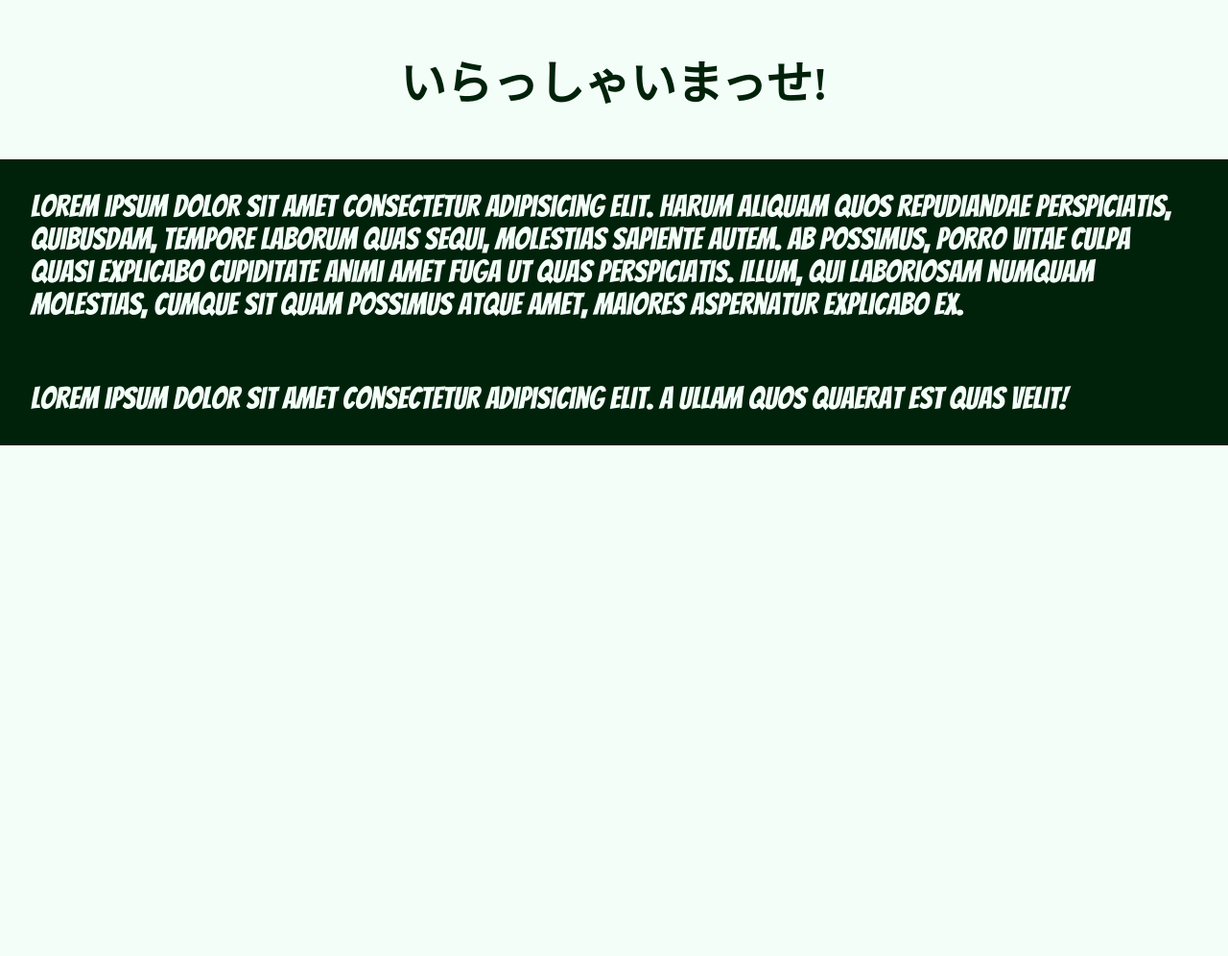
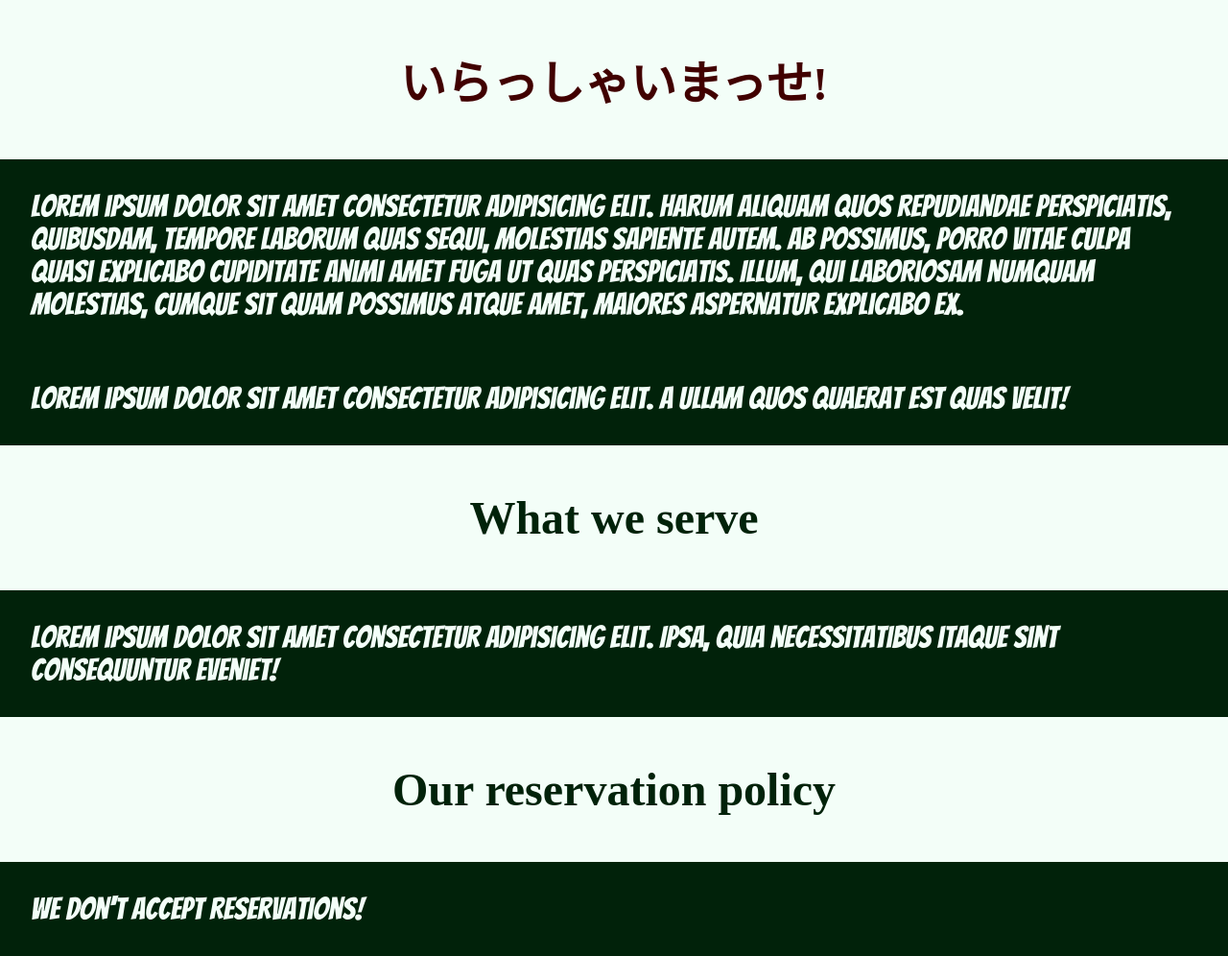
Before and after one commit to Aequivinius/jubilant-adventure, a plain HTML site: page index.html in a window 1280 px wide. Shown: the whole page at 96% size. Before the commit the page ends 800 px from the top, so only its background shows below. Drawn offline with Linux system fonts and the light colour scheme.

Commit message:
Add files via upload

```diff
--- a/index.html
+++ b/index.html
@@ -19,7 +19,7 @@
 
 <body>
 
-    <h1>いらっしゃいまっせ!</h1>
+    <h1 id="hero">いらっしゃいまっせ!</h1>
 
     <p>Lorem ipsum dolor sit amet consectetur adipisicing elit. Harum aliquam quos repudiandae perspiciatis, quibusdam,
         tempore laborum quas sequi, molestias sapiente autem. Ab possimus, porro vitae culpa quasi explicabo cupiditate
@@ -28,6 +28,16 @@
 
     <p>Lorem ipsum dolor sit amet consectetur adipisicing elit. A ullam quos quaerat est quas velit!</p>
 
+    <h2>What we serve</h2>
+
+    <p>Lorem ipsum dolor sit amet consectetur adipisicing elit. Ipsa, quia necessitatibus itaque sint consequuntur
+        eveniet!</p>
+
+
+    <h2>Our reservation policy</h2>
+
+    <p>We don't accept reservations!</p>
+
 </body>
 
 </html>
--- a/styles.css
+++ b/styles.css
@@ -11,15 +11,19 @@
 :root {
     --lightcolor: rgb(243, 254, 248);
     --darkcolor: rgb(1, 34, 10);
+    --accentcolor: rgb(65, 0, 0);
 }
 
 body {
     background-color: var(--lightcolor);
 }
 
+#hero {
+    color: var(--accentcolor);
+}
 
-
-h1 {
+h1,
+h2 {
     margin-top: 1em;
     margin-bottom: 1em;
     color: var(--darkcolor);
```
